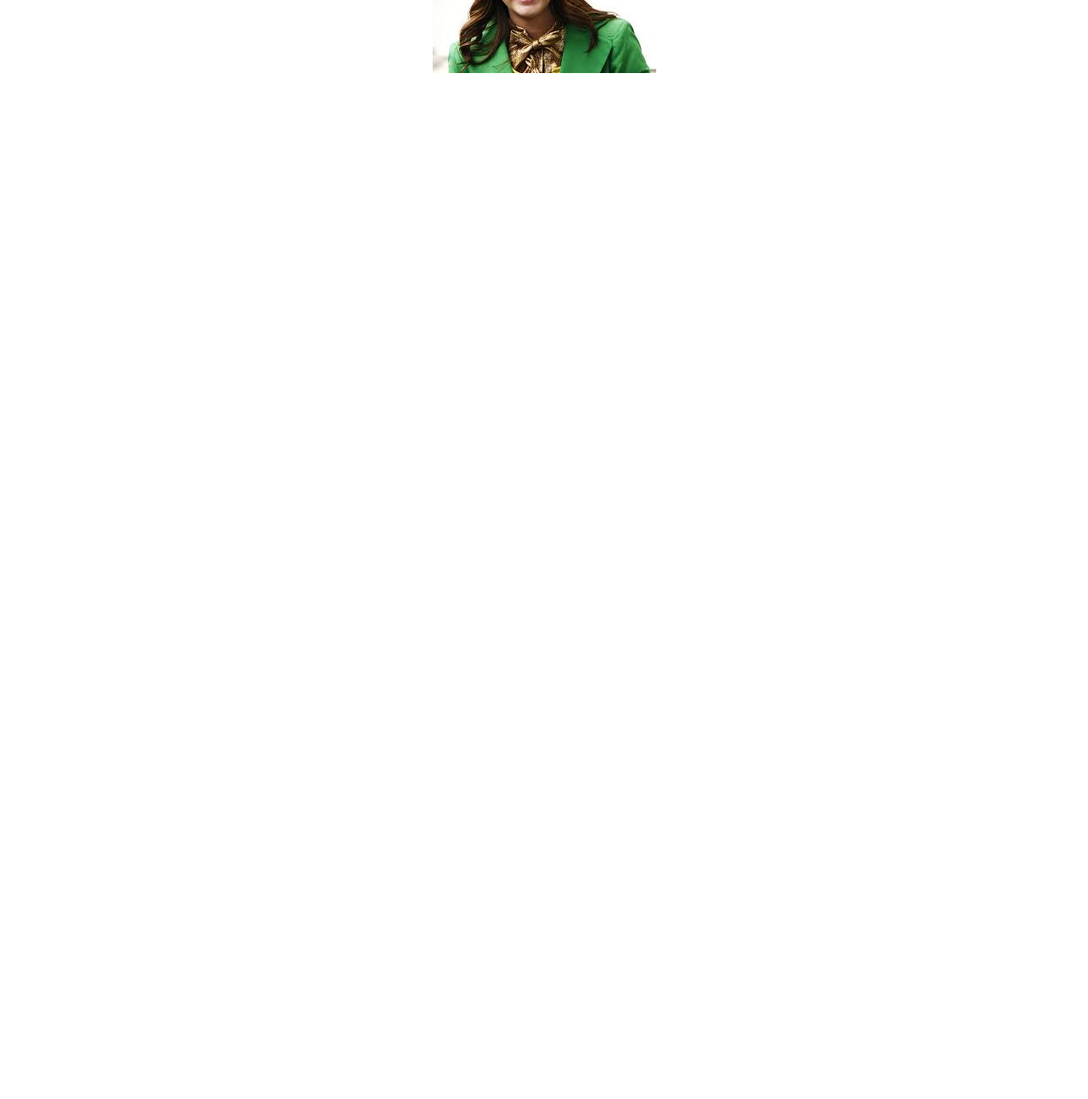
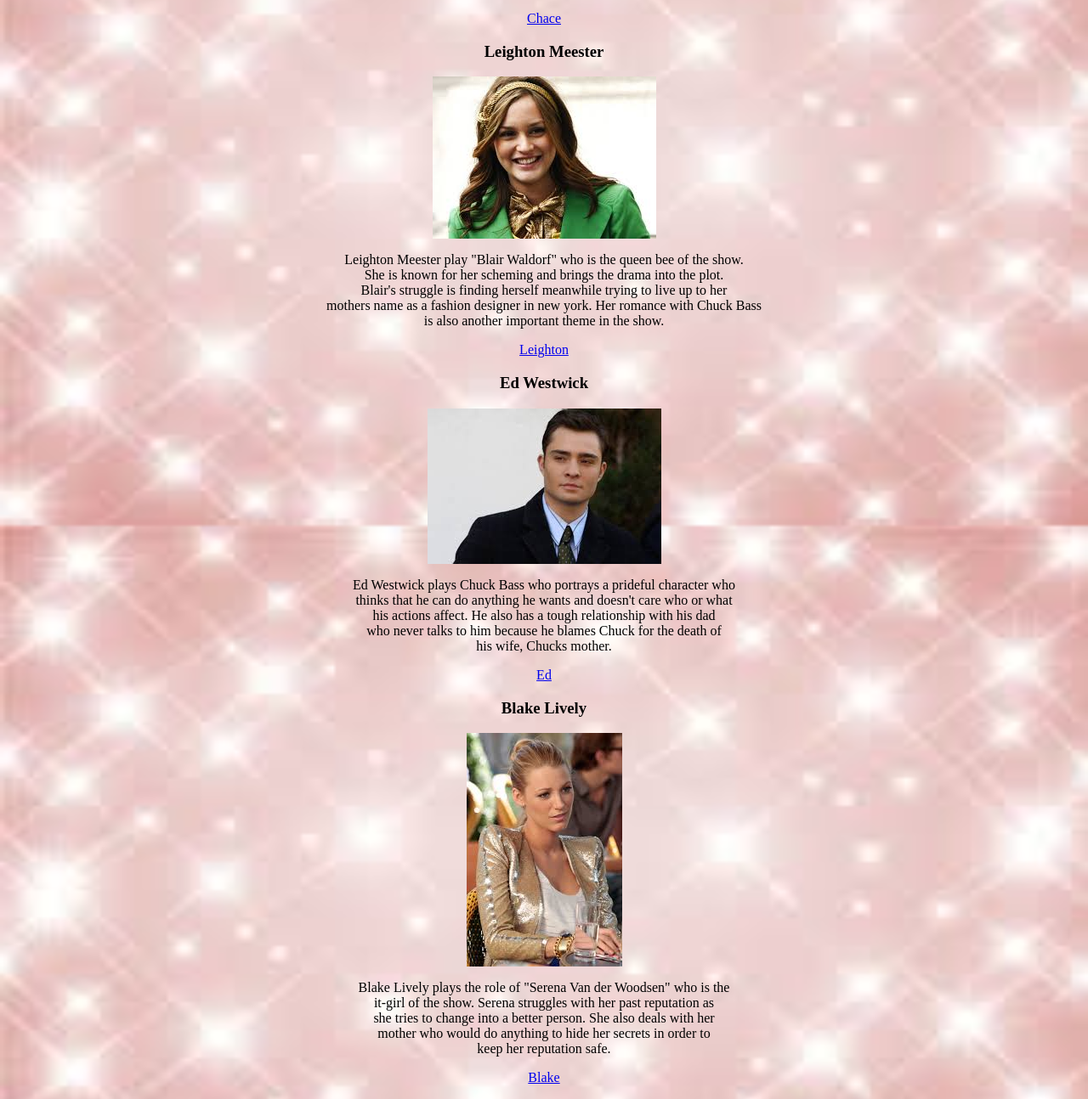
Before and after one commit to ah131355/Module-2, a plain HTML site: page index.html in a window 1280 px wide. Shown: the part 981-2275 px from the top of the page at 85% size. Before the commit the page ends 1083 px from the top, so only its background shows below. Drawn offline with Linux system fonts and the light colour scheme.

Commit message:
updatedwebsite

```diff
--- a/index.html
+++ b/index.html
@@ -4,6 +4,12 @@
     <meta charset="utf-8">
     <title>Gossip Girl</title>
     <style media="screen">
+    body {
+        background-image: url("images/sparkle.jpg");
+        background-repeat: no-repeat;
+         background-size: 100% 100%;
+         background-attachment: fixed;
+    }
     h1 {
       text-align: center;
     }
@@ -14,18 +20,23 @@ img {
     }
     p {
       text-align: center;
+
+    }
+    h3 {
+      text-align: center;
+    }
+a {
+  text-align: center;
 }
 
-
     </style>
-
-
 
   </head>
   <h1>Gossip Girl Characters</h1>
   <body>
+<h3> Penn Badgley </h3>
+<img src="images/pennbadgley.jpg" alt="penn">
 
-<img src="images/pennbadgley.jpg" alt="penn">
 <p>Penn Badgley plays Dan Humphrey in the tv series <br>
   "Gossip Girl" Dan lives in Brooklyn <br>
   and throughout the show always talks about <br>
@@ -33,18 +44,50 @@ p {
   he refers to the lives of the <br>
  other characters and his fellow classmates who <br>
 live luxuriously in Manhattan. Dan is the "outsider" of the storyline</p>
+<p style="text-align:center"><a href="https://www.google.com/imgres?imgurl=https%3A%2F%2Fimagesvc.timeincapp.com%2Fv3%2Fmm%2Fimage%3Furl%3Dhttps%253A%252F%252Fpeopledotcom.files.wordpress.com%252F2016%252F08%252Fpenn-badgley-435-18.jpg%253Fw%253D435%26w%3D700%26q%3D85&imgrefurl=http%3A%2F%2Fpeople.com%2Ftv%2Fpenn-badgley-on-gossip-girl-his-band-mothxr%2F&docid=Xh6HMeGfd3ZOxM&tbnid=qt8pWluXWXeAZM%3A&vet=10ahUKEwjt9rS_s6baAhXB5YMKHQ_pCXEQMwgmKAAwAA..i&w=435&h=579&safe=active&bih=785&biw=1440&q=penn%20badgley%20gossip%20girl&ved=0ahUKEwjt9rS_s6baAhXB5YMKHQ_pCXEQMwgmKAAwAA&iact=mrc&uact=8">Penn</a>
+</p>
 
-
+<h3> Chace Crawford </h3>
 <img src="images/chacecrawford.jpg" alt="chace">
 <p>
   Chace Crawford plays "Nathan Archivbald" in the show. <br>
   He comes from a very wealthy family and his father is a well-liked man in <br>
   Manhattan until he becomes incarcerated due to commiting fraud. <br>
   As Nate grows he is determined to rebuild the family name on his own.</p>
+  <p style="text-align:center"><a href="https://www.google.com/imgres?imgurl=https%3A%2F%2Fi.pinimg.com%2F736x%2Fff%2Feb%2F5c%2Fffeb5c84f4fa43d9c05a2d61072c2e49--chance-crawford-gossip-girls.jpg&imgrefurl=https%3A%2F%2Fwww.pinterest.co.uk%2Fgrazianem%2Fchace-crawford%2F&docid=pV3OapXslu9pNM&tbnid=IaaG1Faxh3p3uM%3A&vet=10ahUKEwjYm7ngtKbaAhWU3oMKHeaoDUUQMwg0KA4wDg..i&w=396&h=594&safe=active&bih=785&biw=1440&q=chace%20crawford%20gossip%20girl&ved=0ahUKEwjYm7ngtKbaAhWU3oMKHeaoDUUQMwg0KA4wDg&iact=mrc&uact=8">Chace</a>
+  </p>
 
 
+
+<h3> Leighton Meester </h3>
 <img src="images/leightonmeester.jpg" alt="leighton">
-<p>
+<p> Leighton Meester play "Blair Waldorf" who is the queen bee of the show. <br>
+  She is known for her scheming and brings the drama into the plot.  <br>
+  Blair's struggle is finding herself meanwhile trying to live up to her <br>
+  mothers name as a fashion designer in new york. Her romance with Chuck Bass <br>
+  is also another important theme in the show. </p>
+    <p style="text-align:center"><a href="https://www.google.com/imgres?imgurl=https%3A%2F%2Fvignette.wikia.nocookie.net%2Fgossipgirl%2Fimages%2F4%2F43%2FLeighton_meester_gossip_girl.jpg%2Frevision%2Flatest%3Fcb%3D20110211173946&imgrefurl=http%3A%2F%2Fgossipgirl.wikia.com%2Fwiki%2FFile%3ALeighton_meester_gossip_girl.jpg&docid=dUfJZU_nxw01yM&tbnid=Y2-L-HHl-ntiCM%3A&vet=10ahUKEwjMteq0tabaAhUa24MKHU9iAUYQMwgrKAIwAg..i&w=550&h=400&safe=active&bih=785&biw=1440&q=leighton%20meester%20gossip%20gitl&ved=0ahUKEwjMteq0tabaAhUa24MKHU9iAUYQMwgrKAIwAg&iact=mrc&uact=8">Leighton</a>
+    </p>
+
+<h3> Ed Westwick </h3>
+<img src="images/edwestwick.jpg" alt="ed">
+<p> Ed Westwick plays Chuck Bass who portrays a prideful character who <br>
+  thinks that he can do anything he wants and doesn't care who or what <br>
+  his actions affect. He also has a tough relationship with his dad <br>
+  who never talks to him because he blames Chuck for the death of <br>
+  his wife, Chucks mother. </p>
+    <p style="text-align:center"><a href="https://www.google.com/imgres?imgurl=http%3A%2F%2Fcimg.tvgcdn.net%2Fi%2F2017%2F08%2F30%2F9285f96e-c75e-43a5-849a-4f50649c67cd%2F201c16415d748b0cd3d178e905c33031%2F170830-edwestwick-news.jpg&imgrefurl=http%3A%2F%2Fwww.tvguide.com%2Fnews%2Fed-westwick-doesnt-know-gossip-girl%2F&docid=nsKKfI-JmaIDlM&tbnid=vh1zH4DhSZEFcM%3A&vet=10ahUKEwjGxvbitabaAhVl6IMKHU2BD-UQMwhEKBQwFA..i&w=2070&h=1380&safe=active&bih=785&biw=1440&q=ed%20westwick%20gossip%20girl&ved=0ahUKEwjGxvbitabaAhVl6IMKHU2BD-UQMwhEKBQwFA&iact=mrc&uact=8">Ed</a>
+    </p>
+
+<h3> Blake Lively </h3>
+<img src="images/blakelively.jpg" alt="blake">
+<p> Blake Lively plays the role of "Serena Van der Woodsen" who is the <br>
+  it-girl of the show. Serena struggles with her past reputation as <br>
+  she tries to change into a better person. She also deals with her <br>
+  mother who would do anything to hide her secrets in order to <br>
+  keep her reputation safe. </p>
+    <p style="text-align:center"><a href="https://www.google.com/imgres?imgurl=http%3A%2F%2Fwww.livecoiffure.com%2Fuploads%2Fxblake1.jpg.pagespeed.ic.1K4ejUzbyj.jpg&imgrefurl=http%3A%2F%2Fwww.livecoiffure.com%2Fen%2Fmagazine%2Fblake-lively-the-interview-with-a-gossip-girl&docid=WDHVGMpgp6vh4M&tbnid=kzkb3QvaqmIoXM%3A&vet=10ahUKEwjOv9aUtqbaAhWEy4MKHVbfBsQQMwgvKAkwCQ..i&w=470&h=705&safe=active&bih=785&biw=1440&q=blake%20lively%20gossip%20girl&ved=0ahUKEwjOv9aUtqbaAhWEy4MKHVbfBsQQMwgvKAkwCQ&iact=mrc&uact=8">Blake</a>
+
 
   </body>
 </html>
```
Also changed, not shown: images/newnyc.jpg (added), images/nyc.jpg (added), images/sparkle.jpg (added). Lines whose indentation alone changed are shown as unchanged.
